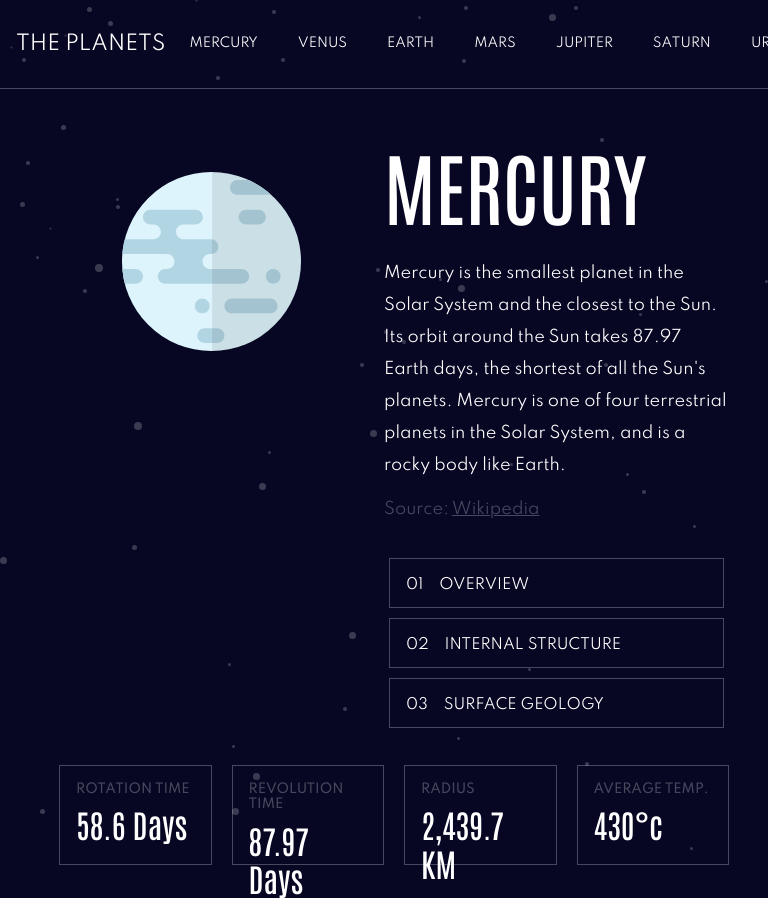
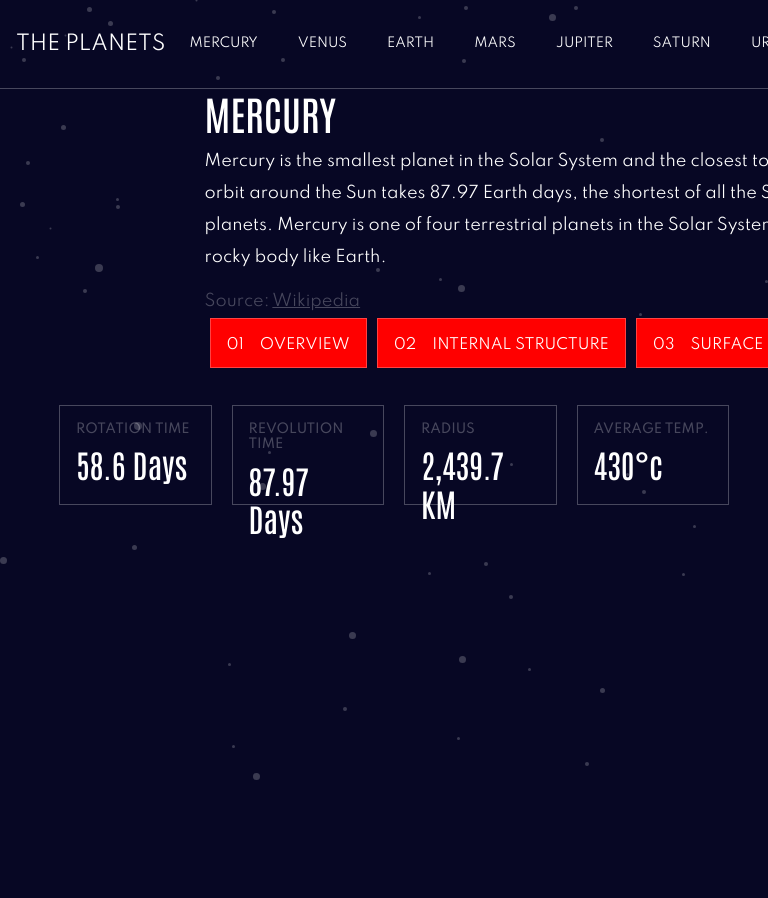
Before and after one commit to zdavidson/planet-hub, a React (Create React App) app: page / in a window 768 px wide. Shown: the top 898 px of the page. After the commit the page ends 800 px from the top, so only its background shows below. Built offline with nearby package versions, Linux system fonts and the light colour scheme.

Commit message:
update scaffolding for medium styles

```diff
--- a/src/components/Hero.scss
+++ b/src/components/Hero.scss
@@ -8,7 +8,7 @@
   }
 
   // Medium Screens
-  @media screen and (min-width: 600px) {
+  @media screen and (min-width: 600px) and (max-width: 960px) {
   }
 
   // Large Screens
--- a/src/components/InfoSelector.scss
+++ b/src/components/InfoSelector.scss
@@ -14,7 +14,7 @@
   }
 
   // Large Screens
-  @media screen and (min-width: 768px) {
+  @media screen and (min-width: 960px) {
     flex-direction: column;
     padding-top: 2rem;
   }
@@ -67,10 +67,11 @@
   }
 
   // Medium Screens
-  @media screen and (min-width: 600px) {
+  @media screen and (min-width: 600px) and (max-width: 960px) {
+    background-color: red;
   }
 
   // Large Screens
-  @media screen and (min-width: 768px) {
+  @media screen and (min-width: 960px) {
   }
 }
--- a/src/components/Navigation.scss
+++ b/src/components/Navigation.scss
@@ -39,11 +39,11 @@
   }
 
   // Medium Screens
-  @media screen and (min-width: 600px) {
+  @media screen and (min-width: 600px) and (max-width: 960px) {
   }
 
   // Large Screens
-  @media screen and (min-width: 768px) {
+  @media screen and (min-width: 960px) {
     .nav-links {
       margin-left: auto;
     }
--- a/src/components/PlanetImage.scss
+++ b/src/components/PlanetImage.scss
@@ -31,10 +31,10 @@
   }
 
   // Medium Screens
-  @media screen and (min-width: 600px) {
+  @media screen and (min-width: 600px) and (max-width: 960px) {
   }
 
   // Large Screens
-  @media screen and (min-width: 768px) {
+  @media screen and (min-width: 960px) {
   }
 }
--- a/src/components/PlanetInfo.scss
+++ b/src/components/PlanetInfo.scss
@@ -11,7 +11,7 @@
   }
 
   // Large Screens
-  @media screen and (min-width: 768px) {
+  @media screen and (min-width: 960px) {
     padding-top: 2rem;
     flex-basis: 50%;
   }
@@ -59,11 +59,11 @@
   }
 
   // Medium Screens
-  @media screen and (min-width: 600px) {
+  @media screen and (min-width: 600px) and (max-width: 960px) {
   }
 
   // Large Screens
-  @media screen and (min-width: 768px) {
+  @media screen and (min-width: 960px) {
     width: 100%;
 
     h1 {
--- a/src/components/PlanetStatistics.scss
+++ b/src/components/PlanetStatistics.scss
@@ -12,7 +12,7 @@
   }
 
   // Large Screens
-  @media screen and (min-width: 768px) {
+  @media screen and (min-width: 960px) {
     justify-content: space-between;
   }
 }
@@ -51,10 +51,10 @@
   }
 
   // Medium Screens
-  @media screen and (min-width: 600px) {
+  @media screen and (min-width: 600px) and (max-width: 960px) {
   }
 
   // Large Screens
-  @media screen and (min-width: 768px) {
+  @media screen and (min-width: 960px) {
   }
 }
--- a/src/index.scss
+++ b/src/index.scss
@@ -9,5 +9,5 @@
 }
 
 // Large Screens
-@media screen and (min-width: 768px) {
+@media screen and (min-width: 960px) {
 }
```
Also changed, not shown: src/components/MobileMenu.scss (+4 -4 lines).
